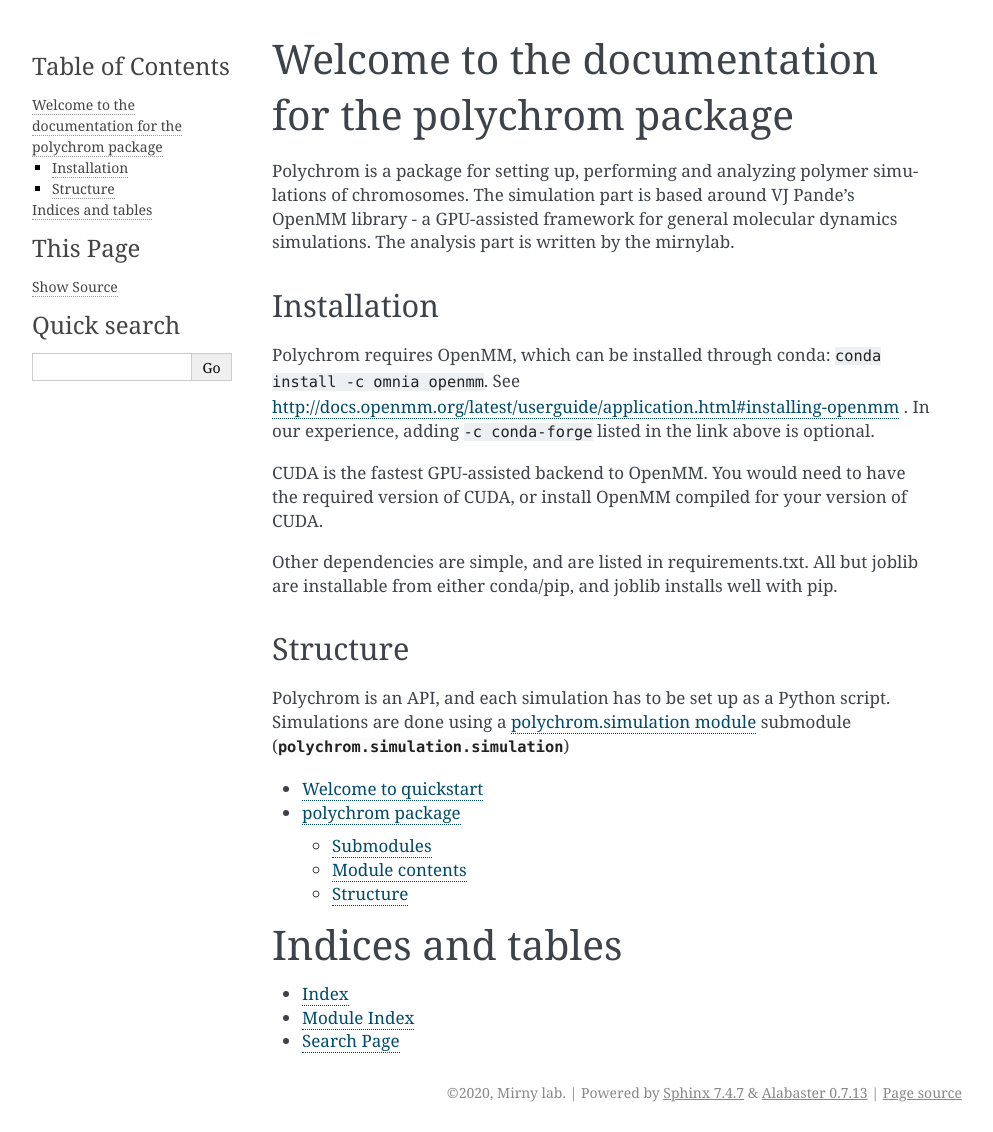
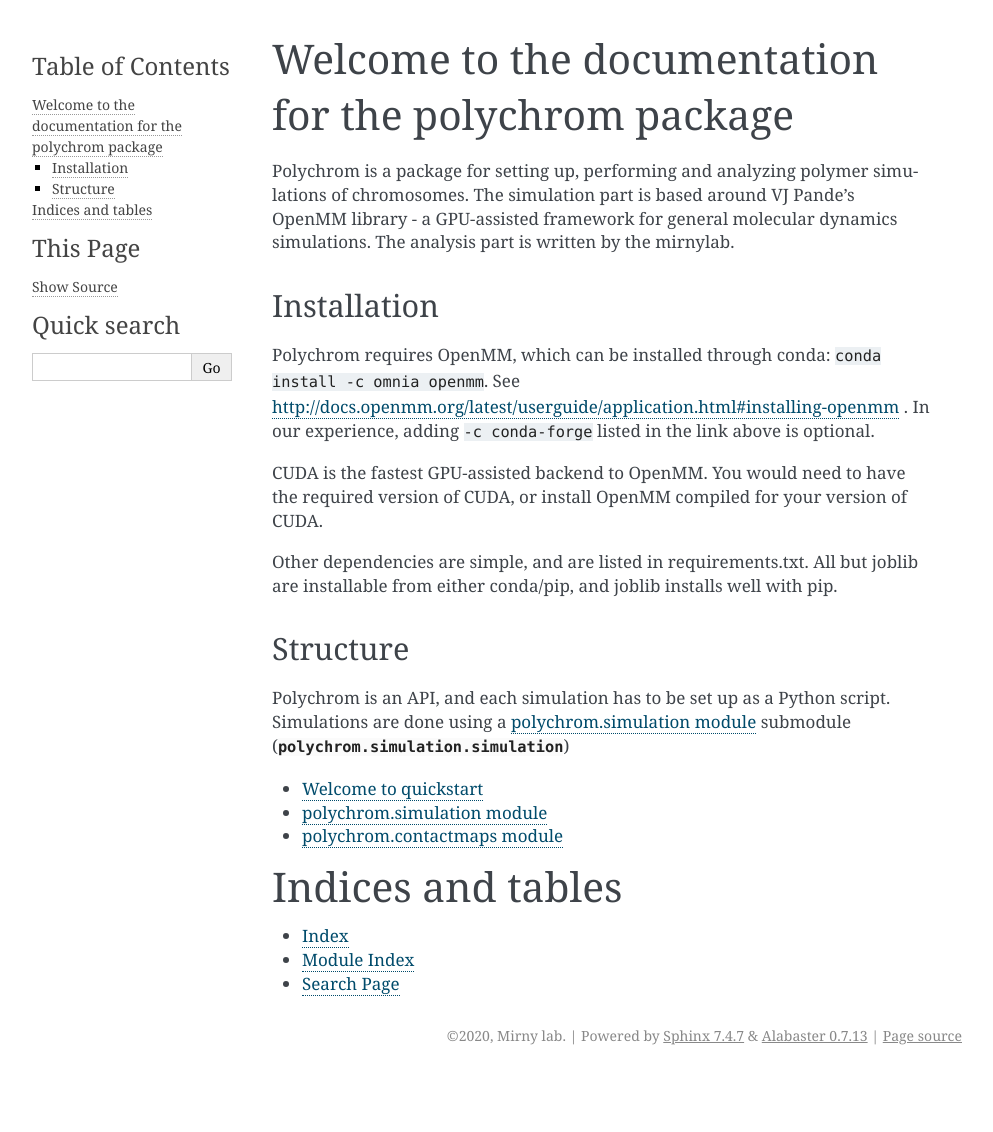
Before and after one commit to open2c/polychrom, a Sphinx documentation site: the page built from docs/index.rst, in a window 1280 px wide. Shown: the whole page, without its empty margins (148-1141 px from the left). Built offline with Sphinx 7.4.7, drawn with Linux system fonts in a browser that asks for light colours; after the commit the page ends 1075 px from its top, so only the background shows below that.

Commit message:
updated docs

```diff
--- a/docs/index.rst
+++ b/docs/index.rst
@@ -31,7 +31,8 @@ Polychrom is an API, and each simulation has to be set up as a Python script. Si
    :maxdepth: 2
 
    quickstart
-   polychrom
+   polychrom.simulation
+   polychrom.contactmaps
 
 
 Indices and tables
```
